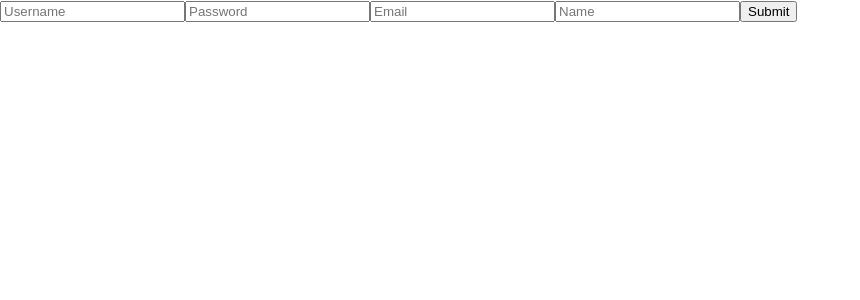
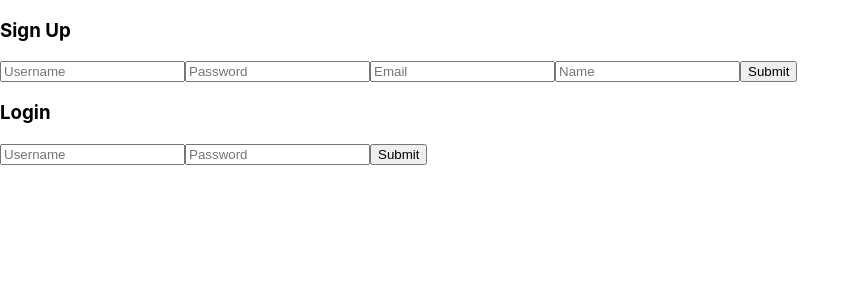
Before and after one commit to griffithcaleb/Band.Board.Frontend, a React (Create React App) app in the folder project_4_frontend/: page / in a window 1280 px wide. Shown: the top 300 px of the page, without its empty margins (0-860 px from the left). Built offline with nearby package versions, Linux system fonts and the light colour scheme.

Commit message:
can now login as user

```diff
--- a/project_4_frontend/src/App.js
+++ b/project_4_frontend/src/App.js
@@ -2,6 +2,7 @@ import React, { Component } from 'react';
 import Auth from './modules/Auth'
 import Nav from './components/Nav'
 import SignUp from './components/SignUp'
+import Login from './components/Login'
 
 class App extends Component {
   constructor(props){
@@ -25,6 +26,28 @@ class App extends Component {
       res.json()
       .then((data) => {
         Auth.authenticateToken(data.token)
+        // this.setState({
+        //   auth: Auth.isUserAuthenticated()
+        // })
+      },(err) => {
+        console.log(err);
+      })
+    })
+  }
+
+  login = (e, data) => {
+    e.preventDefault()
+    fetch('http://localhost:3000/login',{
+      method:'POST',
+      body:JSON.stringify(data),
+      headers:{
+        'Accept': 'application/json, text/plain, */*',
+        'Content-Type': 'application/json'
+      }
+    }).then((res) => {
+      res.json()
+      .then((data) => {
+        Auth.authenticateToken(data.token)
         this.setState({
           auth: Auth.isUserAuthenticated()
         })
@@ -40,6 +63,7 @@ class App extends Component {
       {this.state.auth? <Nav />:
         <div>
           <SignUp signUp={this.signUp}/>
+          <Login login={this.login}/>
         </div>
        }
       </div>
--- a/project_4_frontend/src/components/Login.js
+++ b/project_4_frontend/src/components/Login.js
@@ -4,28 +4,25 @@ class Login extends Component{
   constructor(props){
     super(props)
     this.state = {
-      name:"",
+      username:"",
+      password:''
     }
   }
 
   handleChange = (e) => {
-    this.setState({[e.target.id]:e.target.value})
+    this.setState({[e.target.name]:e.target.value})
   }
 
-  formSubmit = (e) => {
-    e.preventDefault()
-    // this.props.addUser(this.state)
-    console.log("Added User");
-  }
 
   render(){
     return(
       <>
-      <form onSubmit={this.formSubmit}>
-      <h3>Sign Up</h3>
-      <label htmlFor="name">Username: </label>
-        <input type="text" onChange={this.handleChange}
-         value={this.state.name} id="name" /> <br/>
+      <form onSubmit={(e)=>this.props.login(e,this.state)}>
+      <h3>Login</h3>
+        <input type="text" name="username" onChange={this.handleChange}
+         value={this.state.username} placeholder="Username"/>
+        <input type="password" name="password" onChange={this.handleChange}
+         value={this.state.password} placeholder="Password"/>
          <input type="submit"/>
       </form>
       </>
--- a/project_4_frontend/src/components/SignUp.js
+++ b/project_4_frontend/src/components/SignUp.js
@@ -19,6 +19,7 @@ class SignUp extends Component{
     return(
       <>
       <form onSubmit={(e)=>this.props.signUp(e,this.state)}>
+      <h3>Sign Up</h3>
         <input type="text" name="username" onChange={this.handleChange}
          value={this.state.username} placeholder="Username"/>
         <input type="password" name="password" onChange={this.handleChange}
```
